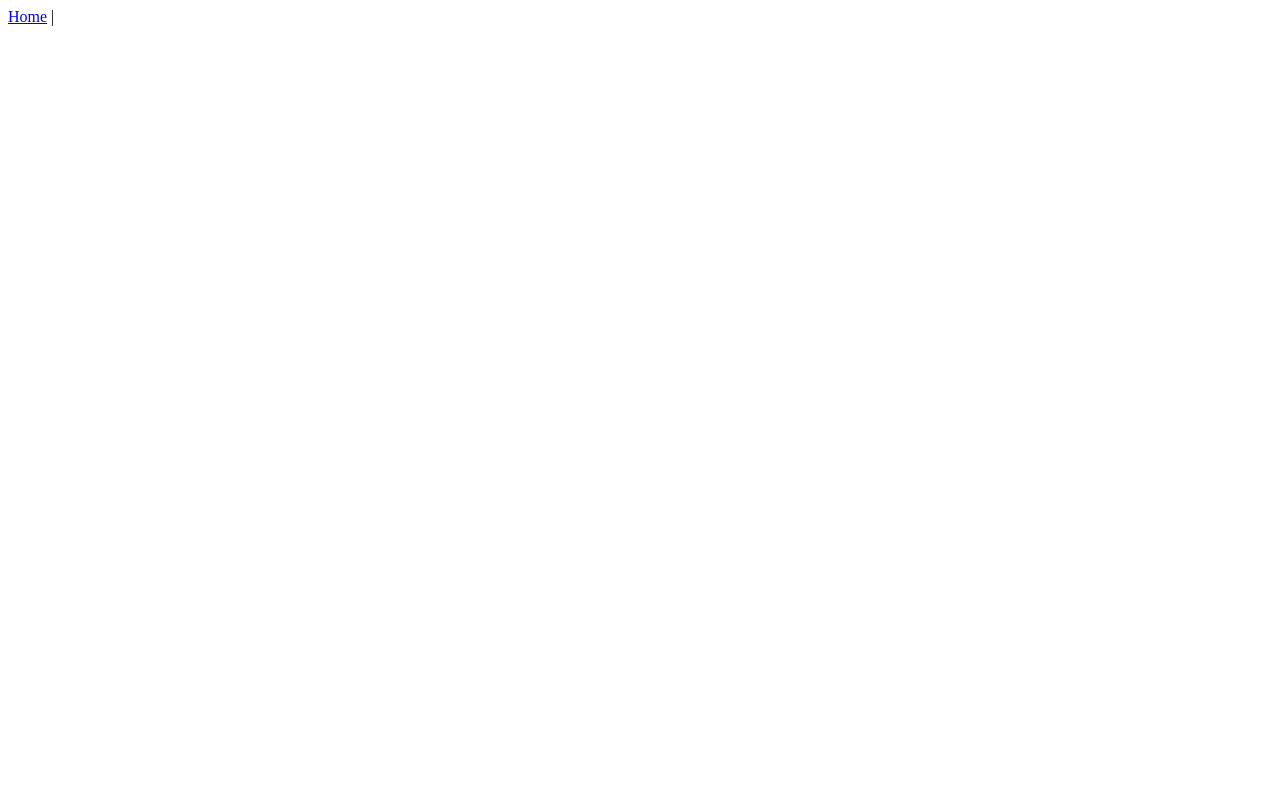
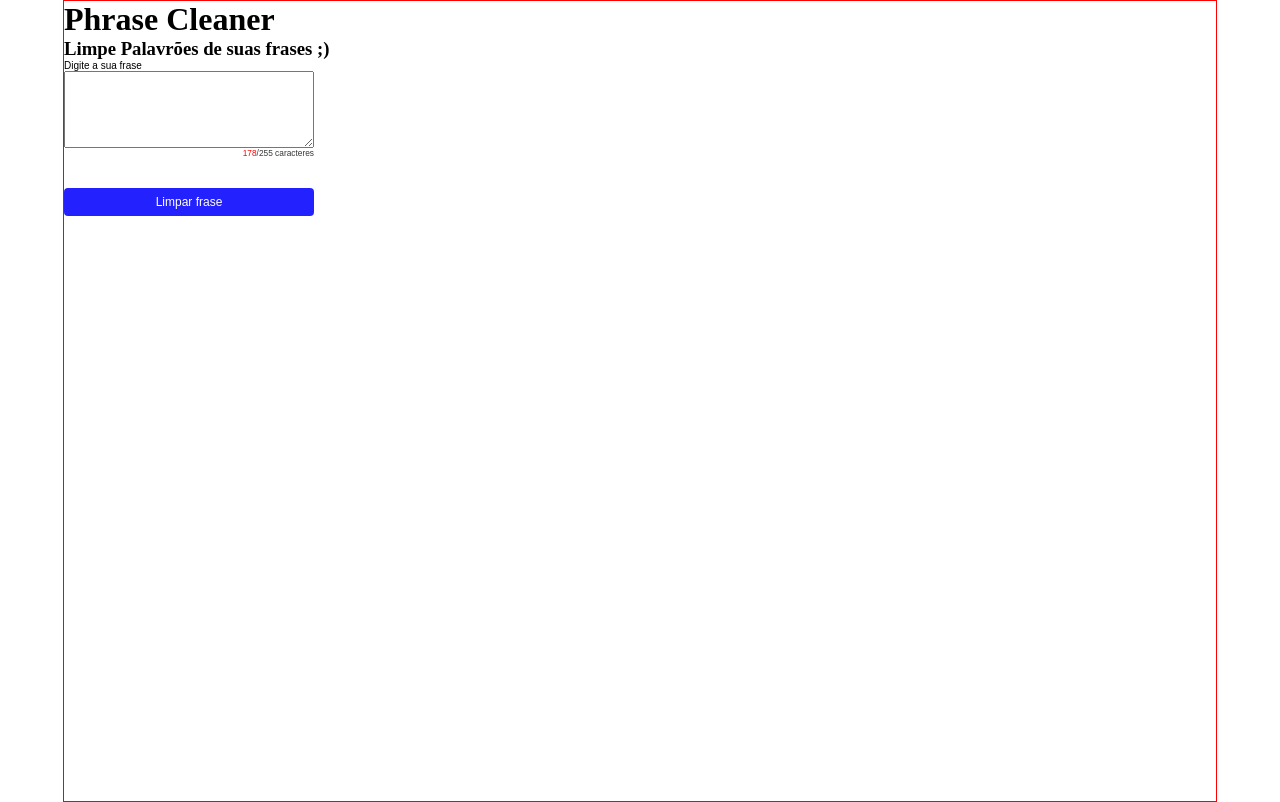
Before and after one commit to natan1563/phrase_cleaner, a Vue app: page / in a window 1280 px wide. Built offline with nearby package versions, Linux system fonts and the light colour scheme.

Commit message:
Initialization process in base layout

```diff
--- a/src/App.vue
+++ b/src/App.vue
@@ -1,8 +1,5 @@
 <template>
   <div id="app">
-    <div id="nav">
-      <router-link to="/">Home</router-link> |
-    </div>
     <router-view/>
   </div>
 </template>
@@ -13,4 +10,16 @@
 
 <style>
 
+* {
+  margin: 0;
+  padding: 0;
+}
+
+body {
+  height: 100vh;
+  width: 90%;
+  border: 1px solid red;
+  margin: 0 auto;
+}
+
 </style>
--- a/src/views/Home.vue
+++ b/src/views/Home.vue
@@ -1,5 +1,20 @@
 <template>
   <div class="home">
+    <h1>Phrase Cleaner</h1>
+    <h3>Limpe Palavrões de suas frases ;)</h3>
+
+    <div id="boxClean">
+      <label for="cleanSwearword">
+        Digite a sua frase
+      </label>
+
+      <textarea name="cleanSwearword" id="cleanSwearword" cols="35" rows="5"></textarea>
+
+      <small id="characterCounter">
+        <span id="hotCharacter">178</span>/255 caracteres
+      </small>
+      <button id="btnCleanPhrase">Limpar frase</button>
+    </div>
   </div>
 </template>
 
@@ -8,7 +23,35 @@
 export default {
   name: 'Home',
   components: {
-
   }
 }
 </script>
+
+<style scoped>
+  #hotCharacter {
+    color: #f80303;
+  }
+
+  #boxClean {
+    display: flex;
+    flex-direction: column;
+    max-width: 250px;
+    font-size: 10px;
+    font-family: Arial, Helvetica, sans-serif;
+  }
+
+  #boxClean #characterCounter {
+    text-align: right;
+    color: rgb(54, 54, 54);
+  }
+
+  #btnCleanPhrase {
+    margin-top: 30px;
+    border: none;
+    color: #FFF;
+    background: rgba(4, 0, 255, 0.87);
+    border-radius: 4px;
+    padding: 7px 0;
+    font-size: 12px;
+  }
+</style>
```
